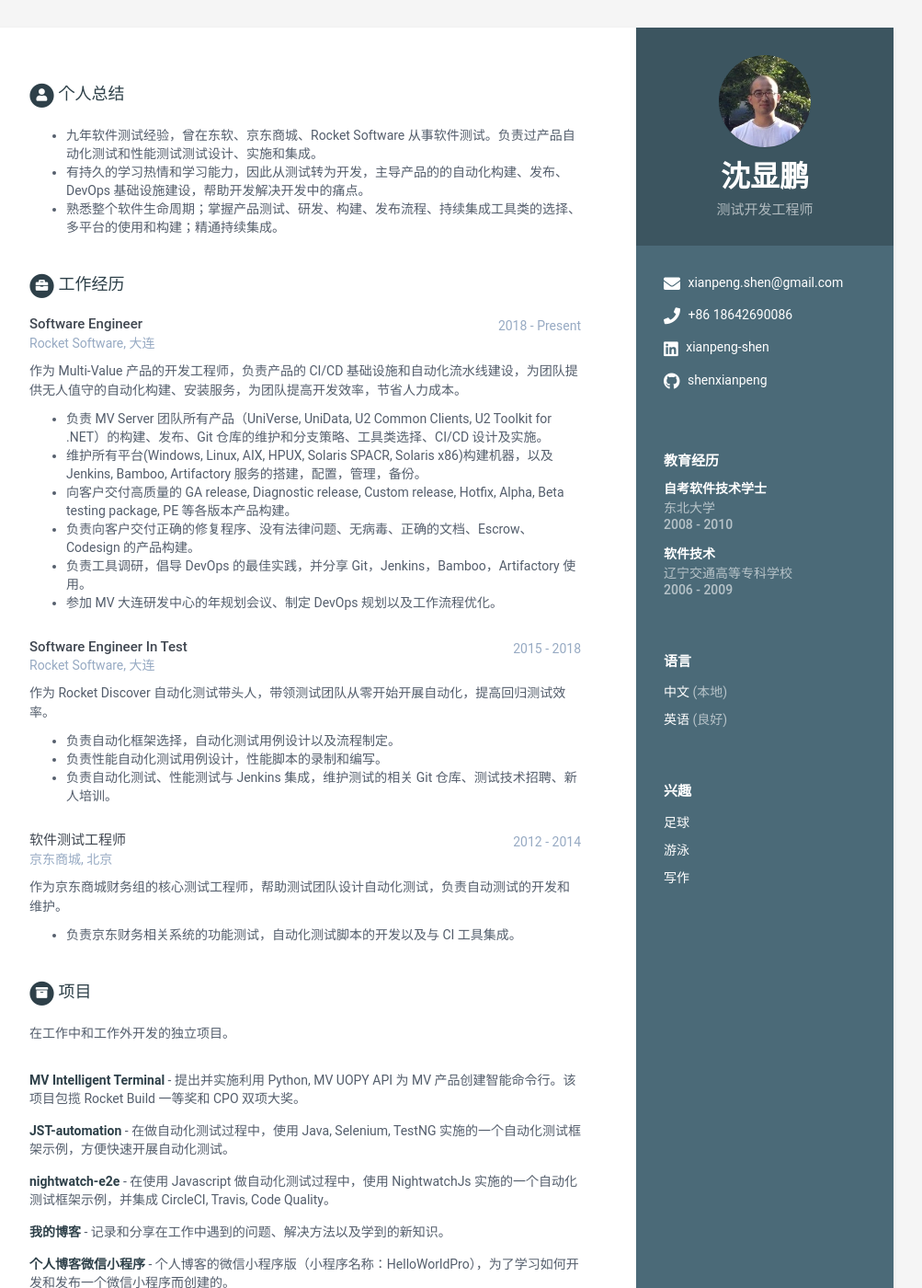
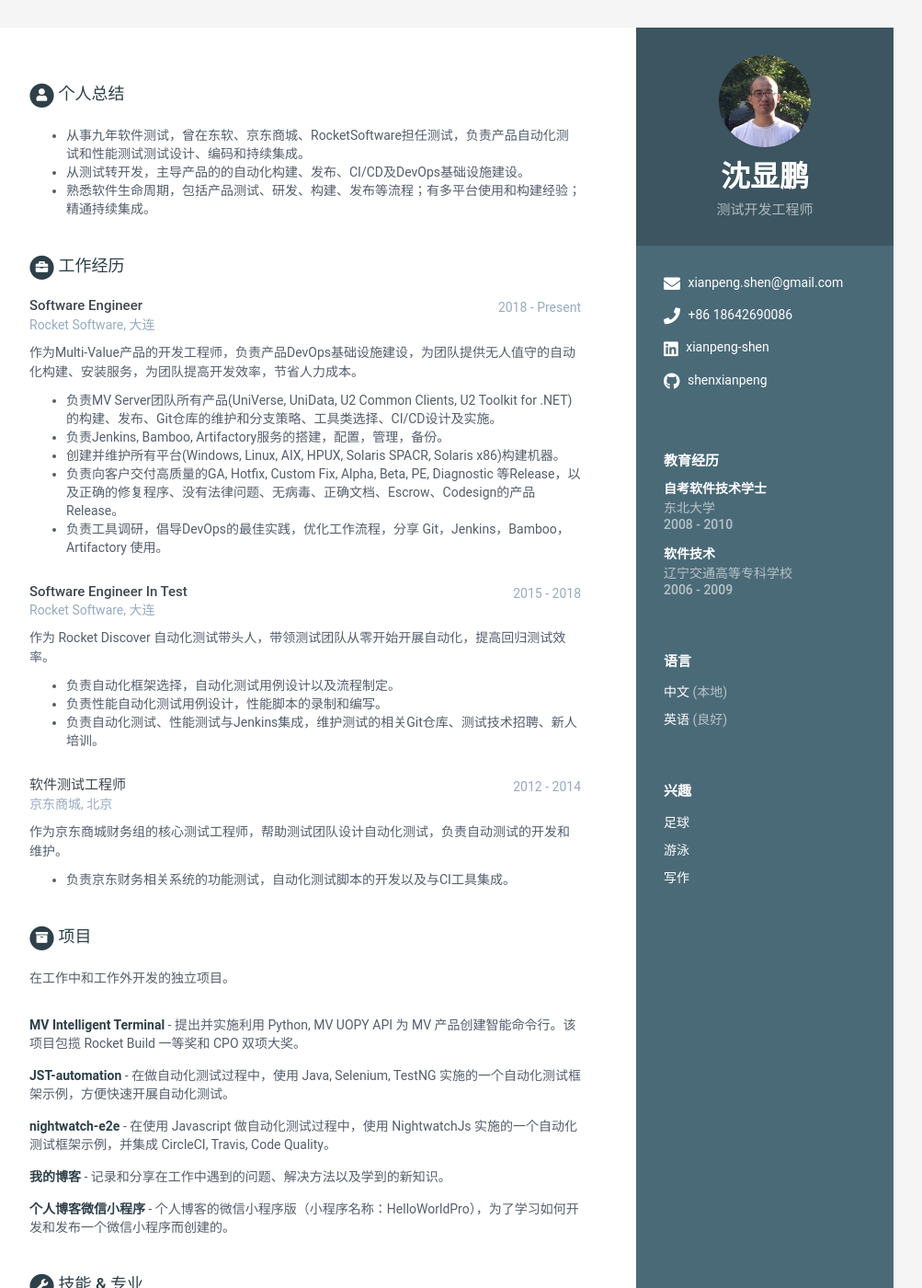
Before and after one commit to shenxianpeng/resume-cn, a Jekyll site: the page built from index.html, in a window 1280 px wide and 1400 px high. Shown: the whole window at 92% size, without its empty margins (168-1171 px from the left). Built offline with Jekyll 4.4.1, drawn with Linux system fonts in a browser that asks for light colours.

Commit message:
Update resume

```diff
--- a/_data/data.yml
+++ b/_data/data.yml
@@ -43,9 +43,9 @@ sidebar:
 career-profile:
     title: 个人总结
     summary: |
-      - 九年软件测试经验，曾在东软、京东商城、Rocket Software 从事软件测试。负责过产品自动化测试和性能测试测试设计、实施和集成。
-      - 有持久的学习热情和学习能力，因此从测试转为开发，主导产品的的自动化构建、发布、DevOps 基础设施建设，帮助开发解决开发中的痛点。
-      - 熟悉整个软件生命周期；掌握产品测试、研发、构建、发布流程、持续集成工具类的选择、多平台的使用和构建；精通持续集成。
+      - 从事九年软件测试，曾在东软、京东商城、RocketSoftware担任测试，负责产品自动化测试和性能测试测试设计、编码和持续集成。
+      - 从测试转开发，主导产品的的自动化构建、发布、CI/CD及DevOps基础设施建设。
+      - 熟悉软件生命周期，包括产品测试、研发、构建、发布等流程；有多平台使用和构建经验；精通持续集成。
 
 education:
     - degree: 自考软件技术学士
@@ -63,14 +63,13 @@ experiences:
       time: 2018 - Present
       company: Rocket Software, 大连
       details: |
-        作为 Multi-Value 产品的开发工程师，负责产品的 CI/CD 基础设施和自动化流水线建设，为团队提供无人值守的自动化构建、安装服务，为团队提高开发效率，节省人力成本。
+        作为Multi-Value产品的开发工程师，负责产品DevOps基础设施建设，为团队提供无人值守的自动化构建、安装服务，为团队提高开发效率，节省人力成本。
 
-          - 负责 MV Server 团队所有产品（UniVerse, UniData, U2 Common Clients, U2 Toolkit for .NET）的构建、发布、Git 仓库的维护和分支策略、工具类选择、CI/CD 设计及实施。
-          - 维护所有平台(Windows, Linux, AIX, HPUX, Solaris SPACR, Solaris x86)构建机器，以及 Jenkins, Bamboo, Artifactory 服务的搭建，配置，管理，备份。
-          - 向客户交付高质量的 GA release, Diagnostic release, Custom release, Hotfix, Alpha, Beta testing package, PE 等各版本产品构建。
-          - 负责向客户交付正确的修复程序、没有法律问题、无病毒、正确的文档、Escrow、Codesign 的产品构建。
-          - 负责工具调研，倡导 DevOps 的最佳实践，并分享 Git，Jenkins，Bamboo，Artifactory 使用。
-          - 参加 MV 大连研发中心的年规划会议、制定 DevOps 规划以及工作流程优化。
+          - 负责MV Server团队所有产品(UniVerse, UniData, U2 Common Clients, U2 Toolkit for .NET)的构建、发布、Git仓库的维护和分支策略、工具类选择、CI/CD设计及实施。
+          - 负责Jenkins, Bamboo, Artifactory服务的搭建，配置，管理，备份。
+          - 创建并维护所有平台(Windows, Linux, AIX, HPUX, Solaris SPACR, Solaris x86)构建机器。
+          - 负责向客户交付高质量的GA, Hotfix, Custom Fix, Alpha, Beta, PE, Diagnostic 等Release，以及正确的修复程序、没有法律问题、无病毒、正确文档、Escrow、Codesign的产品Release。
+          - 负责工具调研，倡导DevOps的最佳实践，优化工作流程，分享 Git，Jenkins，Bamboo，Artifactory 使用。
 
     - role: Software Engineer In Test
       time: 2015 - 2018
@@ -80,7 +79,7 @@ experiences:
 
           - 负责自动化框架选择，自动化测试用例设计以及流程制定。
           - 负责性能自动化测试用例设计，性能脚本的录制和编写。
-          - 负责自动化测试、性能测试与 Jenkins 集成，维护测试的相关 Git 仓库、测试技术招聘、新人培训。
+          - 负责自动化测试、性能测试与Jenkins集成，维护测试的相关Git仓库、测试技术招聘、新人培训。
 
     - role: 软件测试工程师
       time: 2012 - 2014
@@ -88,7 +87,7 @@ experiences:
       details: |
         作为京东商城财务组的核心测试工程师，帮助测试团队设计自动化测试，负责自动测试的开发和维护。
 
-          - 负责京东财务相关系统的功能测试，自动化测试脚本的开发以及与 CI 工具集成。
+          - 负责京东财务相关系统的功能测试，自动化测试脚本的开发以及与CI工具集成。
 
 projects:
     title: 项目
@@ -127,16 +126,16 @@ skills:
         level: 95%
 
       - name: DevOps
-        level: 90%
-
-      - name: 性能测试
-        level: 70%
+        level: 85%
 
       - name: Batch & Shell
         level: 85%
 
       - name: Python
-        level: 80%
+        level: 85%
+
+      - name: 性能测试
+        level: 70%
 
       - name: Golang
         level: 60%
```
Also changed, not shown: ABOUT-THEME.md (added, +60 -0 lines), README.md.
